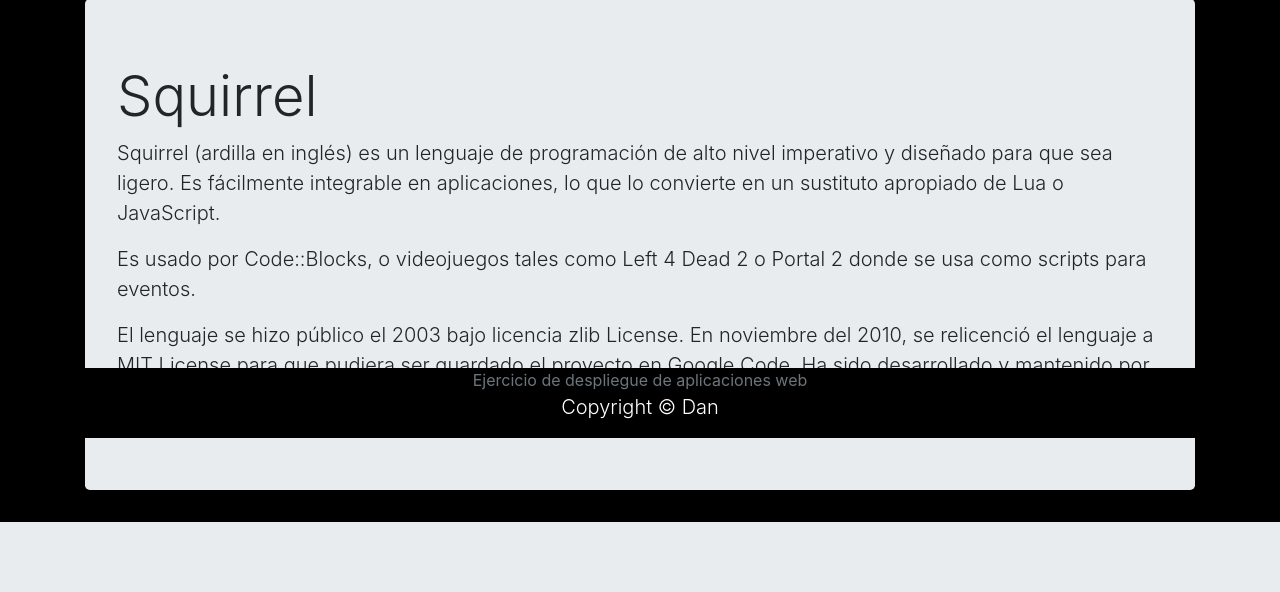
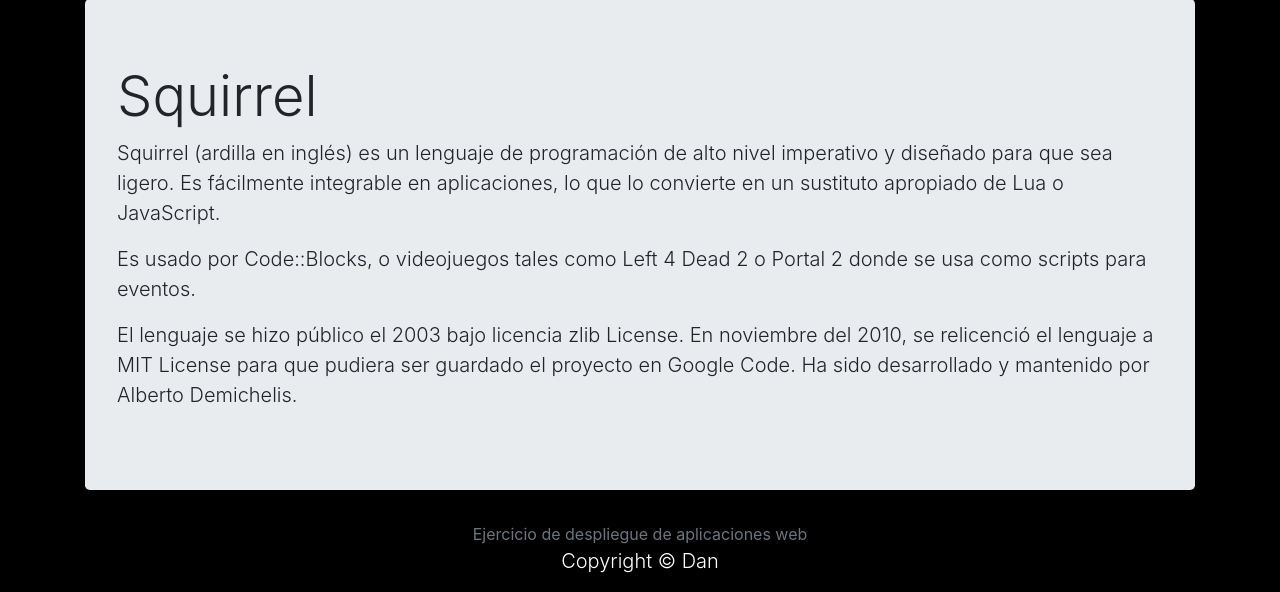
Before and after one commit to DanJ64/despliegue, a PHP site: page /index.php?ctl=squirrel in a window 1280 px wide. Shown: the part 362-954 px from the top of the page. Before the commit the page ends 884 px from the top, so only its background shows below. Run offline with PHP 8.4, Linux system fonts and the light colour scheme; some libraries are stand-ins or nearby versions.

Commit message:
Arreglado de nuevo el footer

```diff
--- a/style/css/main.css
+++ b/style/css/main.css
@@ -3,9 +3,6 @@
 }
 
 .footer {
-    position: fixed;
-    left: 0;
-    bottom: 0;
     width: 100%;
     background-color: black;
     color: white;
```
